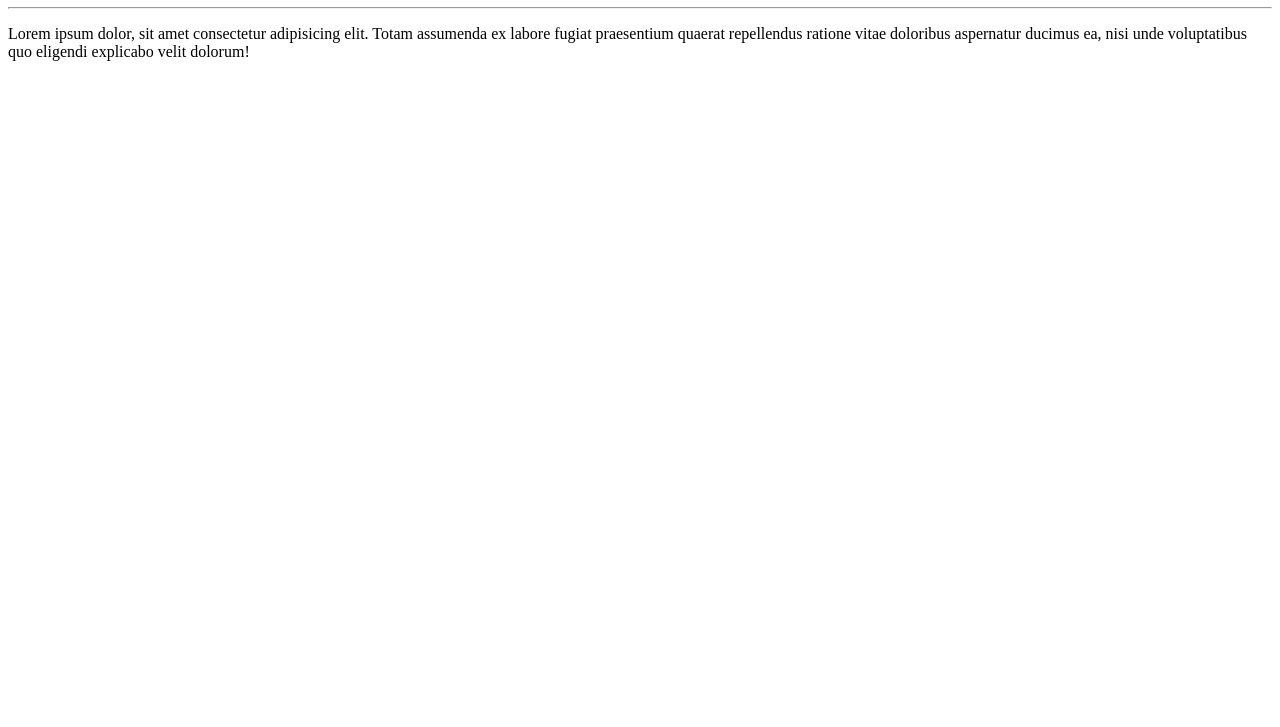
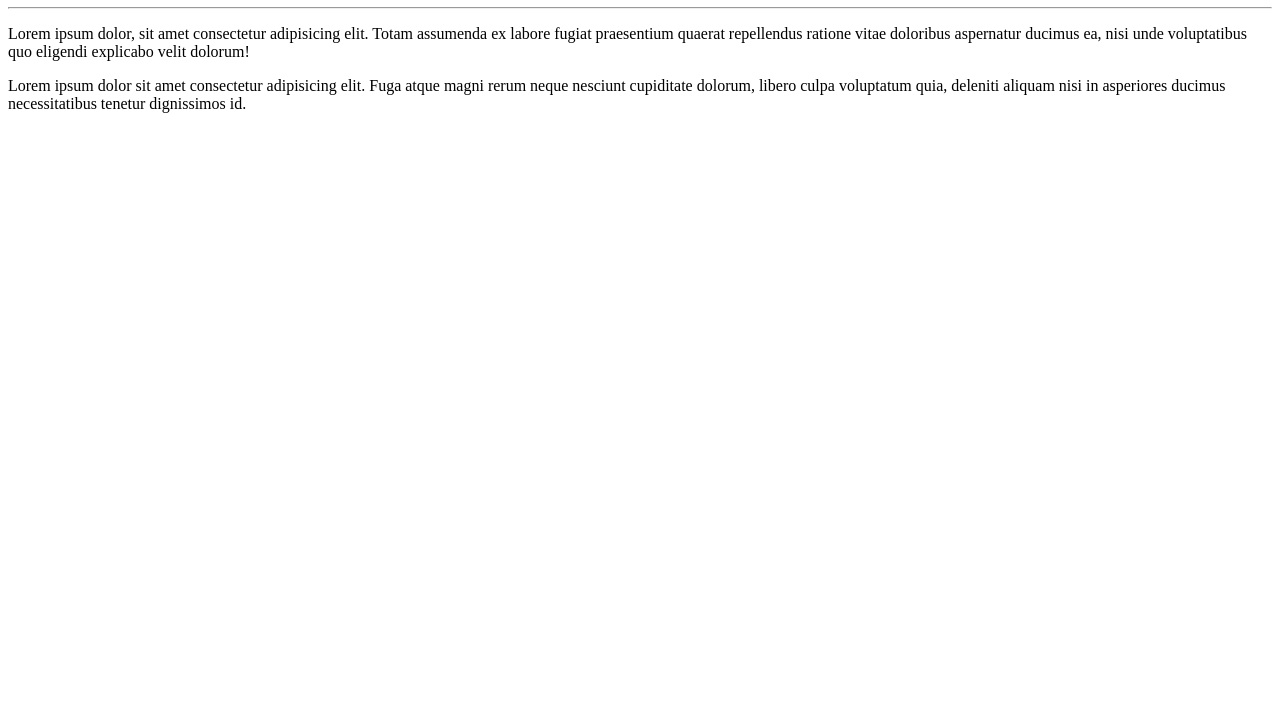
Before and after one commit to menedevsp/Ola-Mundo, a plain HTML site: page site-exemplo/index.html in a window 1280 px wide. Shown: the part 73-800 px from the top of the page. Drawn offline with Linux system fonts and the light colour scheme.

Commit message:
adicionei um parágrafo

```diff
--- a/site-exemplo/index.html
+++ b/site-exemplo/index.html
@@ -9,5 +9,6 @@
     <h1>Olá, Mundo!</h1>
     <hr>
     <p>Lorem ipsum dolor, sit amet consectetur adipisicing elit. Totam assumenda ex labore fugiat praesentium quaerat repellendus ratione vitae doloribus aspernatur ducimus ea, nisi unde voluptatibus quo eligendi explicabo velit dolorum!</p>
+    <p>Lorem ipsum dolor sit amet consectetur adipisicing elit. Fuga atque magni rerum neque nesciunt cupiditate dolorum, libero culpa voluptatum quia, deleniti aliquam nisi in asperiores ducimus necessitatibus tenetur dignissimos id.</p>
 </body>
 </html>
```
